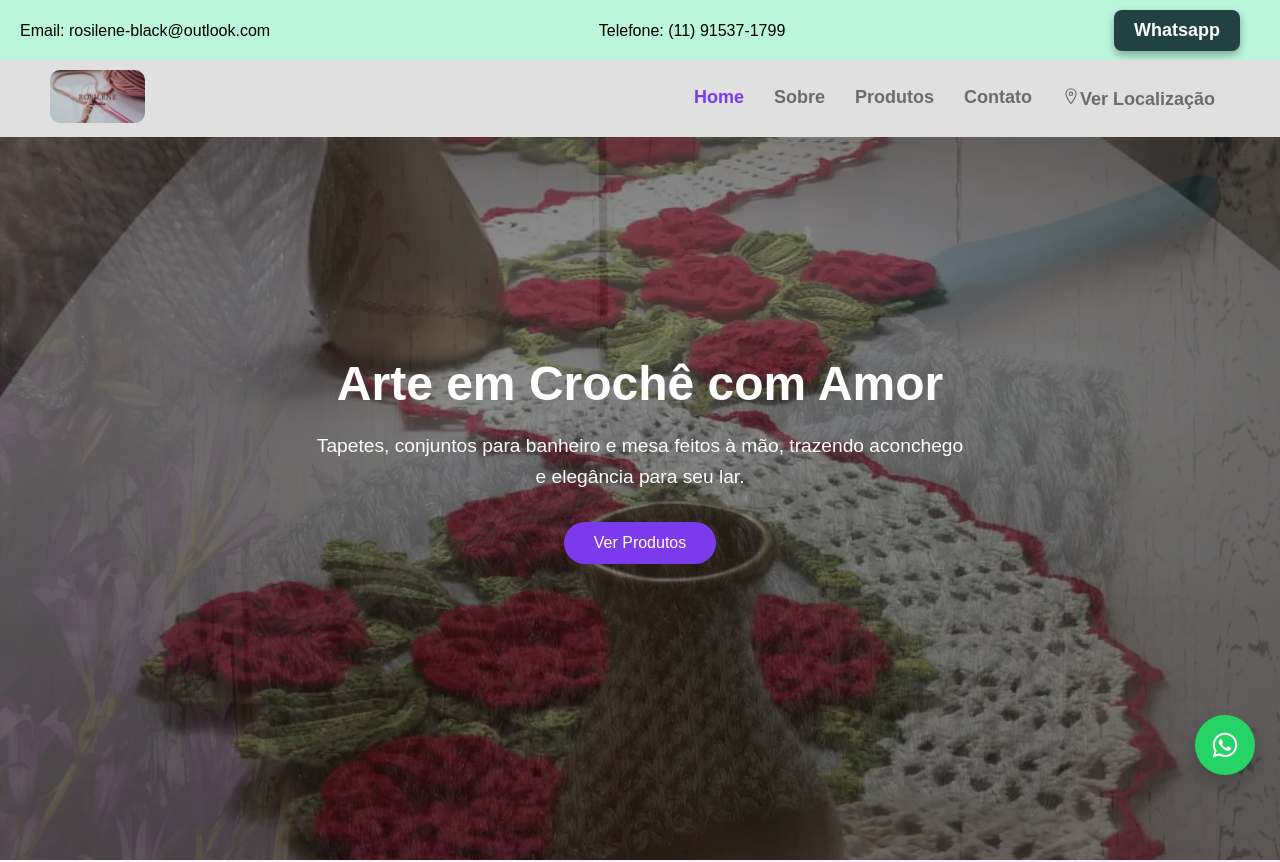
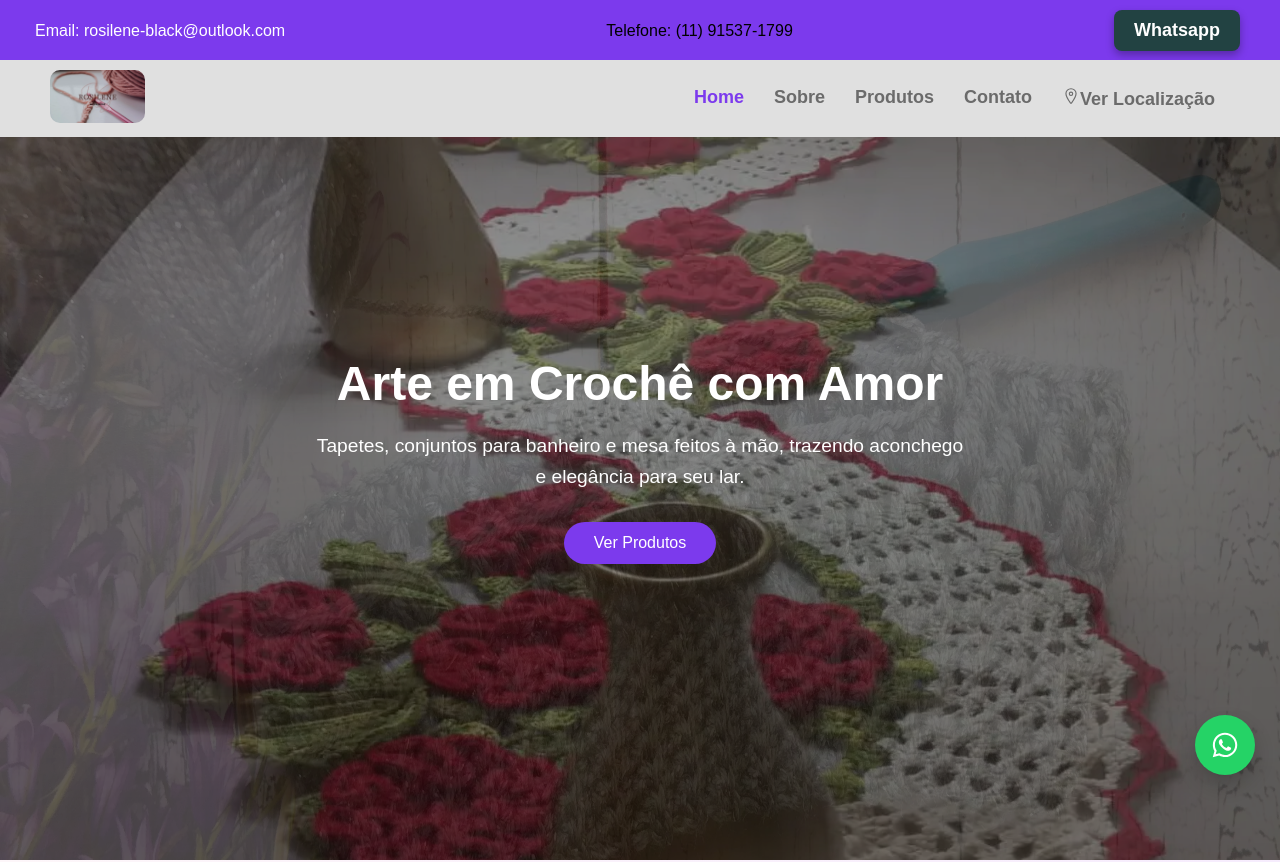
Before and after one commit to douglas-rgb/Cantinho-da-Rosi, a React (Vite) app: page / in a window 1280 px wide. Shown: the top 862 px of the page. Built offline with nearby package versions, Linux system fonts and the light colour scheme.

Commit message:
Adicionando algumas linha de códigos na pasta Header, Location

```diff
--- a/src/Components/Header/Header.jsx
+++ b/src/Components/Header/Header.jsx
@@ -6,11 +6,11 @@ function Header() {
     return (
         <header className={styles.header} >
 
-            <div>
-                <p>Email: rosilene-black@outlook.com</p>
+            <div className={styles.contato}>
+                <p className={styles.email}>Email: rosilene-black@outlook.com</p>
             </div>
-            <div>
-                <p>Telefone: (11) 91537-1799</p>
+            <div className={styles.contato}>
+                <p className={styles.phone}>Telefone: (11) 91537-1799</p>
             </div>
             <div className={styles.imagem}>
                 <a href="#contato">
--- a/src/Components/Header/Header.module.css
+++ b/src/Components/Header/Header.module.css
@@ -11,10 +11,15 @@
     justify-content: space-between;
     align-items: center;
 
-    background-color: #baf5dc;
-    padding: 10px 20px;
+    background-color: #7c3aed;
+    padding: 10px 20px  10px 20px;
 
     z-index: 1000;
+}
+
+.contato .email{
+    color: #fff;
+    margin-left: 15px;
 }
 
 .header .imagem {
--- a/src/Components/Location/Location.module.css
+++ b/src/Components/Location/Location.module.css
@@ -2,6 +2,7 @@
   padding: 80px 10%;
   background: #f9f9fb;
   text-align: center;
+  border-bottom: 0.01rem solid #000000;
 }
 
 .localizacaoSection span {
```
